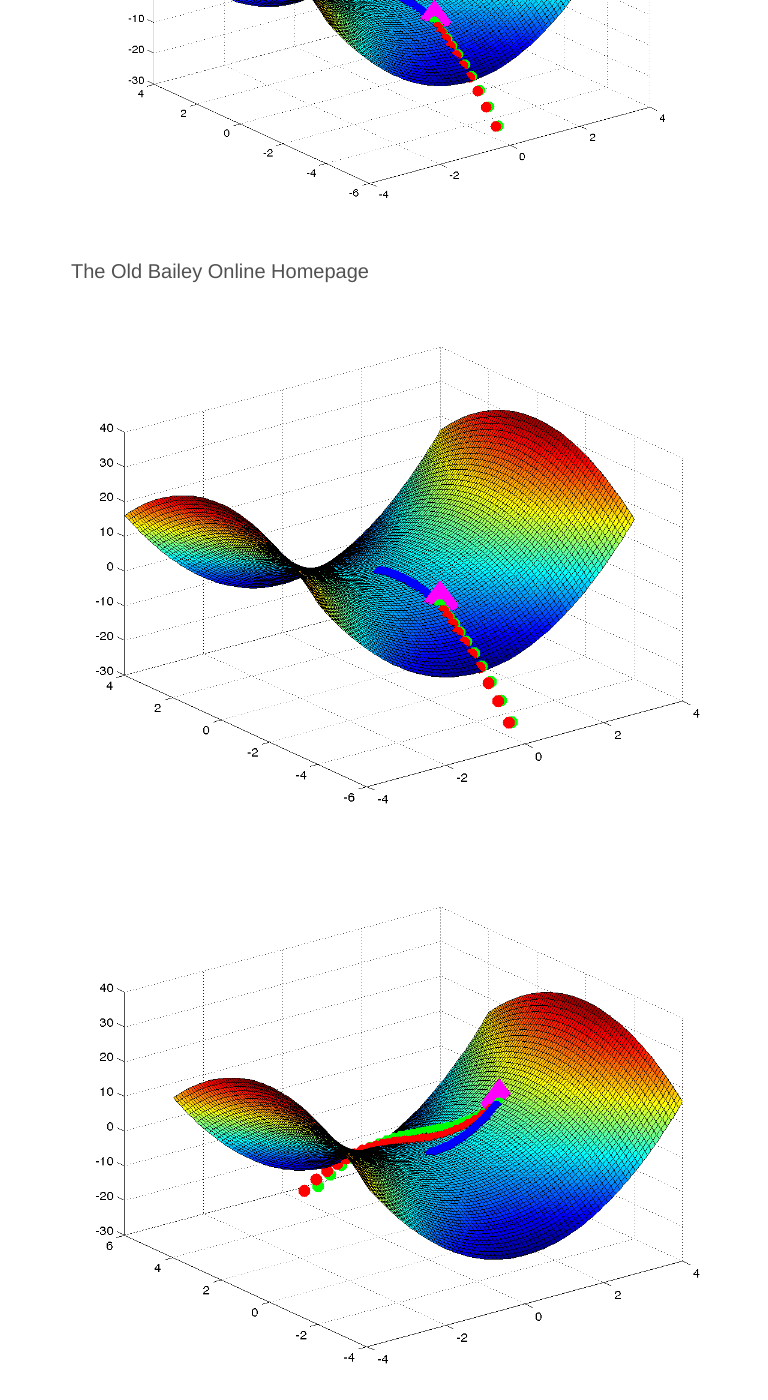
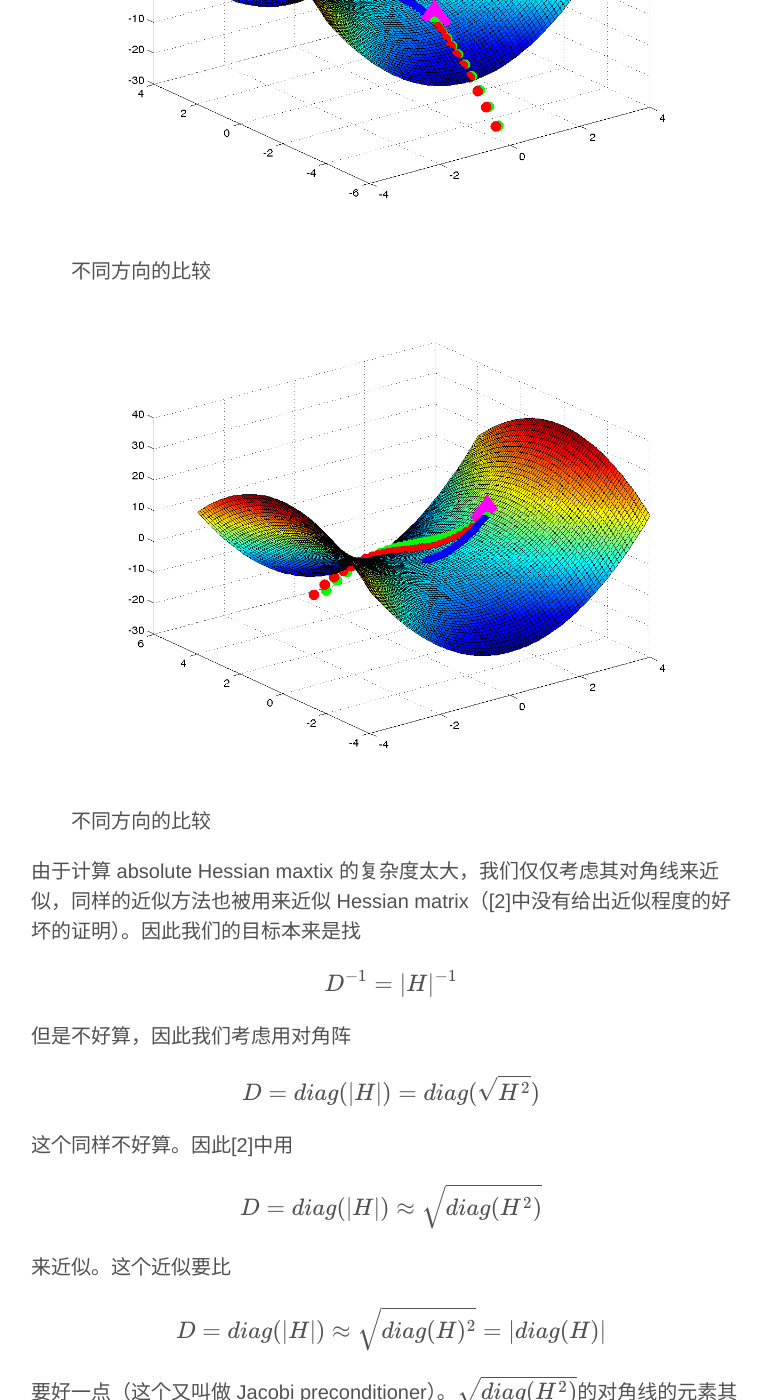
Before and after one commit to bjsc/cswhjiang.github.io, a Jekyll site: the page built from _posts/2015-09-10-escape-from-saddle-points.md, in a window 1280 px wide and 1400 px high, scrolled down 1479 px. Shown: the whole window, without its empty margins (249-1017 px from the left). Built offline with Jekyll 4.4.1, drawn with Linux system fonts in a browser that asks for light colours; formulas are drawn with MathJax 3; comment, search, counter and statistics services are not loaded.

Commit message:
saddle points

```diff
--- a/_posts/2015-09-10-escape-from-saddle-points.md
+++ b/_posts/2015-09-10-escape-from-saddle-points.md
@@ -18,10 +18,9 @@
 
 我们可以在一个 toy 函数上验证 absolute Hessian maxtix 的行为。下图是函数 $$f(x) = x^THx$$ （$$H$$ 不是正定的）上普通的梯度下降（红色）、牛顿方向（蓝色）和 absolute Hessian maxtix 做 preconditioning  matrix 而找到的方向（绿色），其中紫红色的点是起始点。可以看出：1)牛顿方向不一定是下降方向，2)牛顿法可以被 saddle points 吸引，3)absolute Hessian maxtix 对应的方向有逃离鞍点的作用。因此 absolute Hessian maxtix 是个很好的选择。图的代码见[这里](https://gist.github.com/cswhjiang/2281e0476dbb9c3ee999)。
 
-{% include figure.html src="/figures/2015-09-10-escape-from-saddle-points-a.png" caption="The Old Bailey Online Homepage" %}
+{% include figure.html src="/figures/2015-09-10-escape-from-saddle-points-a.png" caption="不同方向的比较" %}
+{% include figure.html src="/figures/2015-09-10-escape-from-saddle-points-b.png" caption="不同方向的比较" %}
 
-![各种方向的比较 1](/figures/2015-09-10-escape-from-saddle-points-a.png)
-![各种方向的比较 2](/figures/2015-09-10-escape-from-saddle-points-b.png)
 
 
 由于计算 absolute Hessian maxtix 的复杂度太大，我们仅仅考虑其对角线来近似，同样的近似方法也被用来近似 Hessian matrix（[2]中没有给出近似程度的好坏的证明）。因此我们的目标本来是找
```
